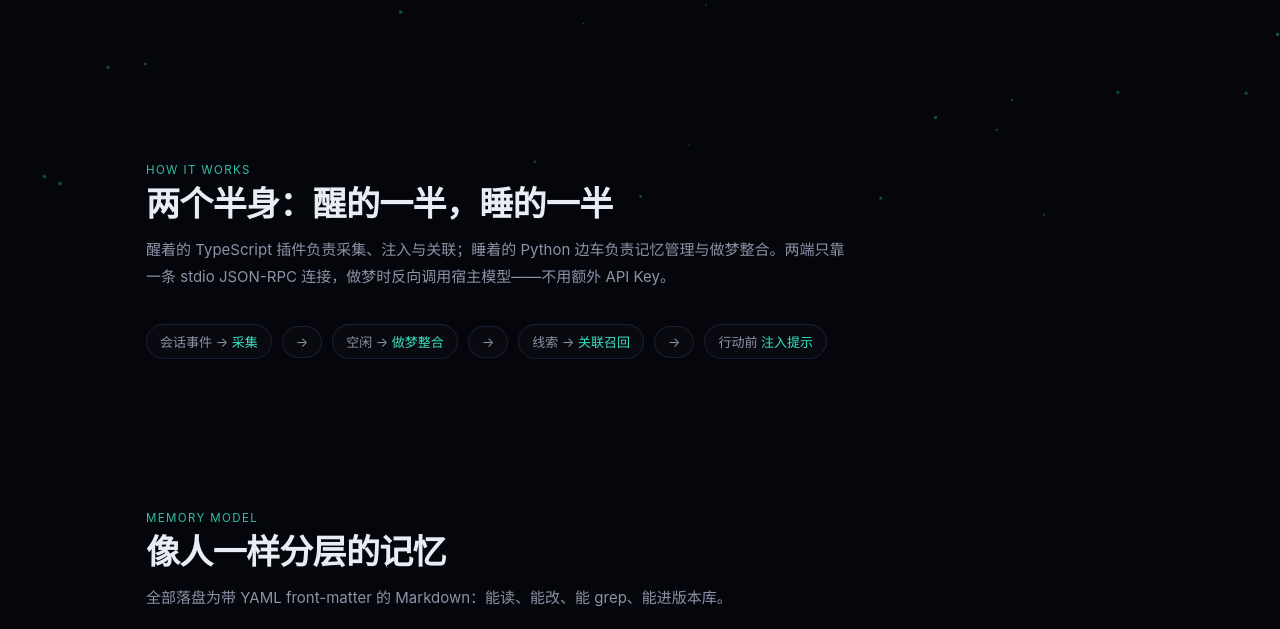
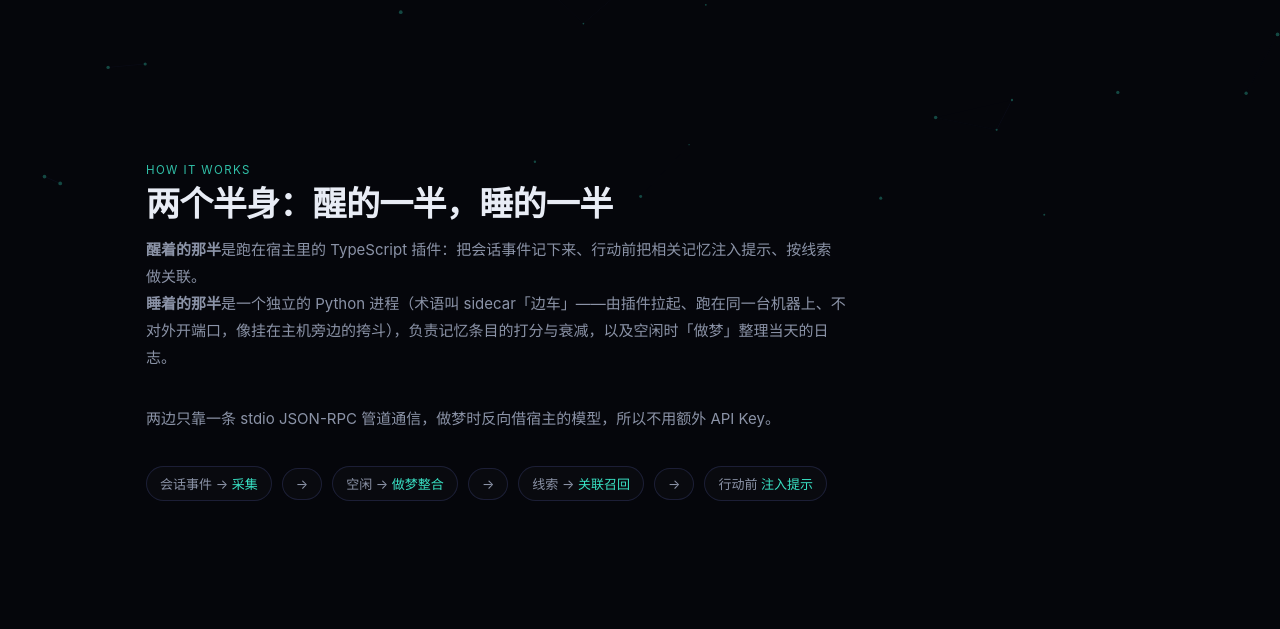
Before and after one commit to liuqingman/dsh-somni, a website: page docs/index.html in a window 1280 px wide. Shown: the part 551-1180 px from the top of the page. Drawn offline with Linux system fonts and the light colour scheme.

Commit message:
docs(site): explain the python sidecar in plain words

```diff
--- a/docs/index.html
+++ b/docs/index.html
@@ -95,7 +95,9 @@ footer a{color:var(--dim)}
 <section id="how" class="reveal">
   <div class="tag">How it works</div>
   <h2>两个半身：醒的一半，睡的一半</h2>
-  <p class="lead">醒着的 TypeScript 插件负责采集、注入与关联；睡着的 Python 边车负责记忆管理与做梦整合。两端只靠一条 stdio JSON-RPC 连接，做梦时反向调用宿主模型——不用额外 API Key。</p>
+  <p class="lead"><b>醒着的那半</b>是跑在宿主里的 TypeScript 插件：把会话事件记下来、行动前把相关记忆注入提示、按线索做关联。<br>
+  <b>睡着的那半</b>是一个独立的 Python 进程（术语叫 sidecar「边车」——由插件拉起、跑在同一台机器上、不对外开端口，像挂在主机旁边的挎斗），负责记忆条目的打分与衰减，以及空闲时「做梦」整理当天的日志。</p>
+  <p class="lead">两边只靠一条 stdio JSON-RPC 管道通信，做梦时反向借宿主的模型，所以不用额外 API Key。</p>
   <div class="flow">
     <span>会话事件 → <b>采集</b></span><span>→</span>
     <span>空闲 → <b>做梦整合</b></span><span>→</span>
```
